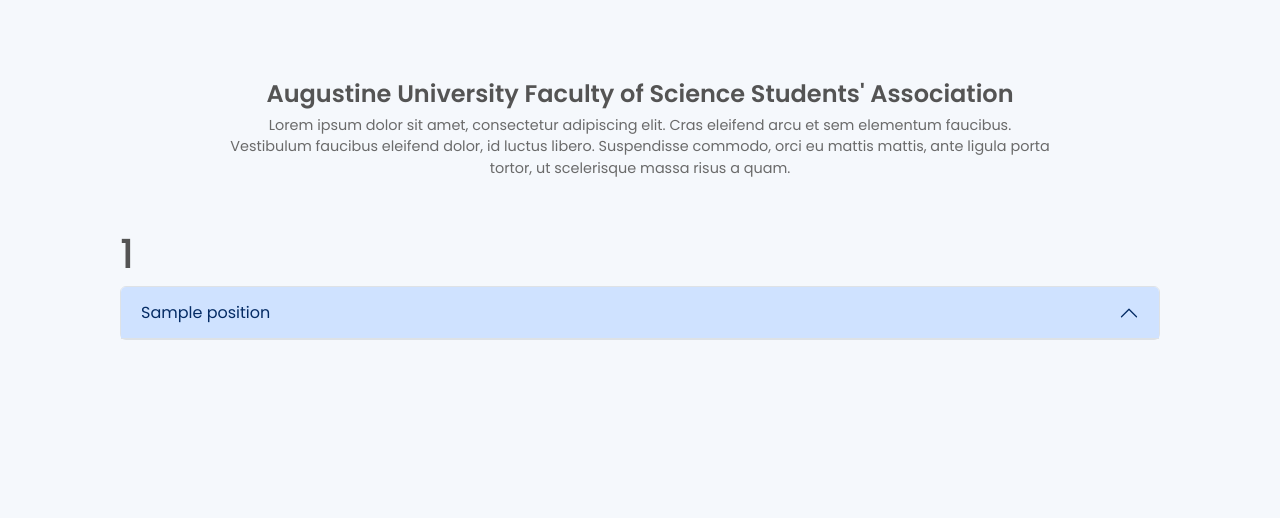
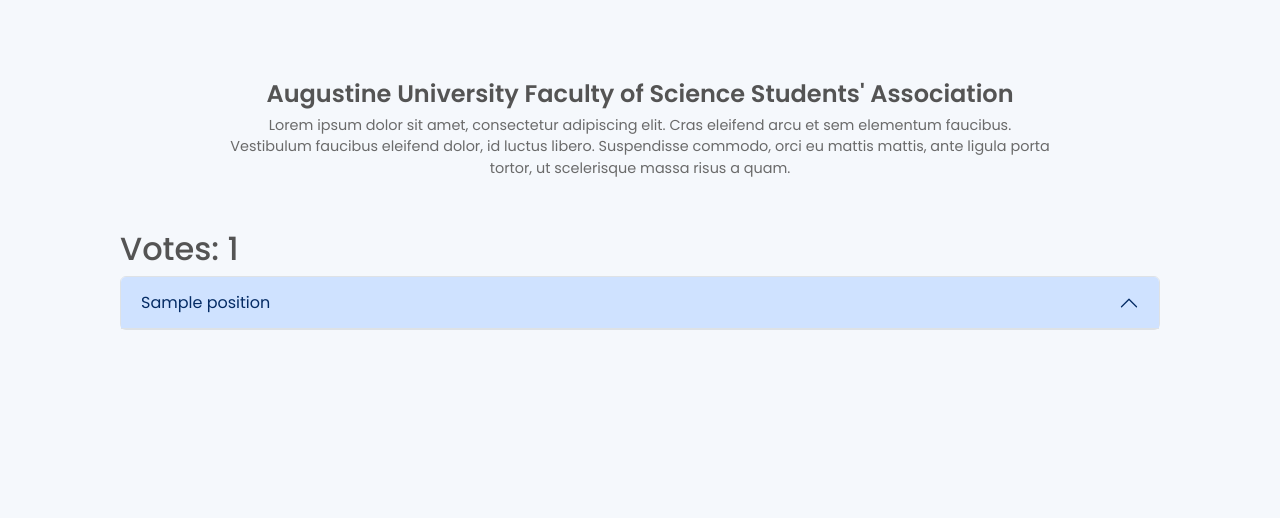
Before and after one commit to Frankenstein9585/VoteBuddy, a Flask app: template templates/admin/analytics.html in a window 1280 px wide. Shown: the part 73-591 px from the top of the page. Run offline with Flask 3, Linux system fonts and the light colour scheme; the template is opened without the code that fills it: most values are stand-ins (such as "Sample title", 1, 10 or a date in 2020); parts of the project's set-up code (start-up, migrations or seed data) failed here and were passed over.

Commit message:
Added Vote Counter to Analytics page

```diff
--- a/admin/routes.py
+++ b/admin/routes.py
@@ -46,8 +46,7 @@ def admin_login():
 def result():
     if not isinstance(current_user, Admin):
         return 'You should not be here'
-    users_voted_count = len(User.query.filter_by(has_voted=True))
-
+    users_voted_count = len(User.query.filter_by(has_voted=True).all())
     positions = Positions.query.all()
     return render_template('admin/analytics.html', positions=positions, Candidate=Candidate,
                            CandidatePositionAssociation=CandidatePositionAssociation,
--- a/templates/admin/analytics.html
+++ b/templates/admin/analytics.html
@@ -41,7 +41,7 @@
     </nav>
     <div class="container-xl big-padding">
         <div class="row section-title"><h2 class="fs-4">Augustine University Faculty of Science Students' Association</h2><p>Lorem ipsum dolor sit amet, consectetur adipiscing elit. Cras eleifend arcu et sem elementum faucibus. Vestibulum faucibus eleifend dolor, id luctus libero. Suspendisse commodo, orci eu mattis mattis, ante ligula porta tortor, ut scelerisque massa risus a quam.</p></div>
-        <h1>{{ users_voted_count }}</h1>
+        <h2>Votes: {{ users_voted_count }}</h2>
         <div class="accordion" id="accordionExample">
         {% for position in positions %}
       <div class="accordion-item">
```
